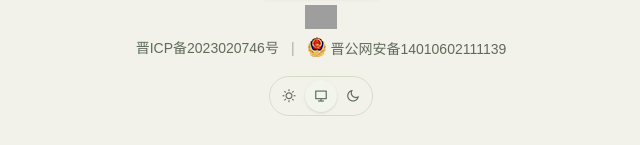
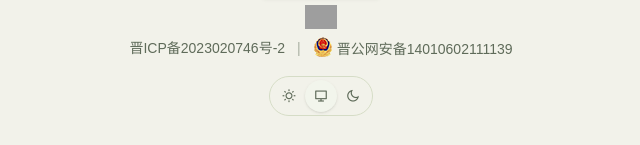
Before and after one commit to kkkh/my-blog, an Astro site: page / in a window 1280 px wide. Shown: the part 2112-2257 px from the top of the page, 319-959 px from the left. Built offline with nearby package versions, Linux system fonts and the light colour scheme; Astro itself is replaced by a stand-in of ours; some packages are replaced by stand-ins of ours; no server answers; grey boxes are pictures that could not be loaded.

Commit message:
chore: 日常维护

```diff
--- a/src/components/footer/Footer.astro
+++ b/src/components/footer/Footer.astro
@@ -84,7 +84,7 @@ const wordCountStr = (wordCount / 1000).toFixed(1) + 'k'
 <!-- 十年之约成员徽章 -->
     <div class="flex flex-wrap items-center justify-center gap-x-3 gap-y-1">
       <Link href="https://beian.miit.gov.cn/" data-no-swup>
-        <span>晋ICP备2023020746号</span>
+        <span>晋ICP备2023020746号-2</span>
       </Link>
       <span class="select-none opacity-50">|</span>
       <Link href="http://www.beian.gov.cn/portal/registerSystemInfo?recordcode=14010602111139" data-no-swup>
```
